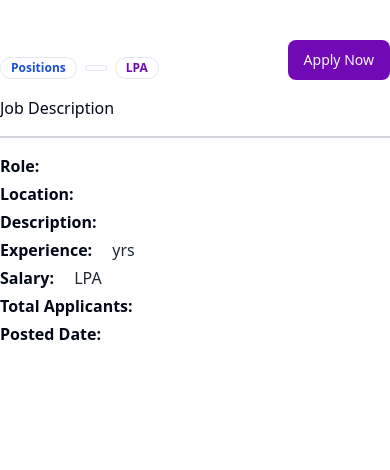
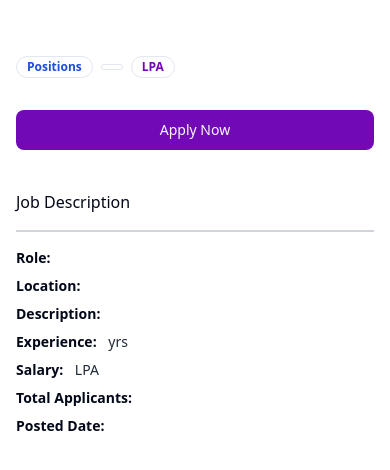
Before and after one commit to bhupendra7754/JobPortal, a React (Vite) app in the folder frontend/: page /description/1 in a window 390 px wide. Shown: the top 470 px of the page. Built offline with nearby package versions, Linux system fonts and the light colour scheme; no server answers.

Commit message:
Make JobDescription page fully responsive: stacked layout on small screens, horizontal on desktop

```diff
--- a/frontend/src/components/JobDescription.jsx
+++ b/frontend/src/components/JobDescription.jsx
@@ -9,8 +9,8 @@ import { useDispatch, useSelector } from 'react-redux';
 import { toast } from 'sonner';
 
 const JobDescription = () => {
-    const {singleJob} = useSelector(store => store.job);
-    const {user} = useSelector(store=>store.auth);
+    const { singleJob } = useSelector(store => store.job);
+    const { user } = useSelector(store => store.auth);
     const isIntiallyApplied = singleJob?.applications?.some(application => application.applicant === user?._id) || false;
     const [isApplied, setIsApplied] = useState(isIntiallyApplied);
 
@@ -20,63 +20,62 @@ const JobDescription = () => {
 
     const applyJobHandler = async () => {
         try {
-            const res = await axios.get(`${APPLICATION_API_END_POINT}/apply/${jobId}`, {withCredentials:true});
-
-            if(res.data.success){
-                setIsApplied(true); // Update the local state
-                const updatedSingleJob = {...singleJob, applications:[...singleJob.applications,{applicant:user?._id}]}
-                dispatch(setSingleJob(updatedSingleJob)); // helps us to real time UI update
+            const res = await axios.get(`${APPLICATION_API_END_POINT}/apply/${jobId}`, { withCredentials: true });
+            if (res.data.success) {
+                setIsApplied(true);
+                const updatedSingleJob = { ...singleJob, applications: [...singleJob.applications, { applicant: user?._id }] }
+                dispatch(setSingleJob(updatedSingleJob));
                 toast.success(res.data.message);
-
             }
         } catch (error) {
-            console.log(error);
             toast.error(error.response.data.message);
         }
     }
 
-    useEffect(()=>{
+    useEffect(() => {
         const fetchSingleJob = async () => {
             try {
-                const res = await axios.get(`${JOB_API_END_POINT}/get/${jobId}`,{withCredentials:true});
-                if(res.data.success){
+                const res = await axios.get(`${JOB_API_END_POINT}/get/${jobId}`, { withCredentials: true });
+                if (res.data.success) {
                     dispatch(setSingleJob(res.data.job));
-                    setIsApplied(res.data.job.applications.some(application=>application.applicant === user?._id)) // Ensure the state is in sync with fetched data
+                    setIsApplied(res.data.job.applications.some(application => application.applicant === user?._id))
                 }
             } catch (error) {
                 console.log(error);
             }
         }
         fetchSingleJob();
-    },[jobId,dispatch, user?._id]);
+    }, [jobId, dispatch, user?._id]);
 
     return (
-        <div className='max-w-7xl mx-auto my-10'>
-            <div className='flex items-center justify-between'>
-                <div>
-                    <h1 className='font-bold text-xl'>{singleJob?.title}</h1>
-                    <div className='flex items-center gap-2 mt-4'>
-                        <Badge className={'text-blue-700 font-bold'} variant="ghost">{singleJob?.postion} Positions</Badge>
-                        <Badge className={'text-[#F83002] font-bold'} variant="ghost">{singleJob?.jobType}</Badge>
-                        <Badge className={'text-[#7209b7] font-bold'} variant="ghost">{singleJob?.salary}LPA</Badge>
+        <div className='max-w-7xl mx-auto my-10 px-4 sm:px-6 lg:px-0'>
+            <div className='flex flex-col md:flex-row md:items-center md:justify-between gap-4 md:gap-0'>
+                <div className='flex-1'>
+                    <h1 className='font-bold text-xl sm:text-2xl'>{singleJob?.title}</h1>
+                    <div className='flex flex-wrap items-center gap-2 mt-4'>
+                        <Badge className='text-blue-700 font-bold' variant="ghost">{singleJob?.postion} Positions</Badge>
+                        <Badge className='text-[#F83002] font-bold' variant="ghost">{singleJob?.jobType}</Badge>
+                        <Badge className='text-[#7209b7] font-bold' variant="ghost">{singleJob?.salary}LPA</Badge>
                     </div>
                 </div>
                 <Button
-                onClick={isApplied ? null : applyJobHandler}
+                    onClick={isApplied ? null : applyJobHandler}
                     disabled={isApplied}
-                    className={`rounded-lg ${isApplied ? 'bg-gray-600 cursor-not-allowed' : 'bg-[#7209b7] hover:bg-[#5f32ad]'}`}>
+                    className={`rounded-lg mt-4 md:mt-0 ${isApplied ? 'bg-gray-600 cursor-not-allowed' : 'bg-[#7209b7] hover:bg-[#5f32ad]'}`}
+                >
                     {isApplied ? 'Already Applied' : 'Apply Now'}
                 </Button>
             </div>
-            <h1 className='border-b-2 border-b-gray-300 font-medium py-4'>Job Description</h1>
-            <div className='my-4'>
-                <h1 className='font-bold my-1'>Role: <span className='pl-4 font-normal text-gray-800'>{singleJob?.title}</span></h1>
-                <h1 className='font-bold my-1'>Location: <span className='pl-4 font-normal text-gray-800'>{singleJob?.location}</span></h1>
-                <h1 className='font-bold my-1'>Description: <span className='pl-4 font-normal text-gray-800'>{singleJob?.description}</span></h1>
-                <h1 className='font-bold my-1'>Experience: <span className='pl-4 font-normal text-gray-800'>{singleJob?.experience} yrs</span></h1>
-                <h1 className='font-bold my-1'>Salary: <span className='pl-4 font-normal text-gray-800'>{singleJob?.salary}LPA</span></h1>
-                <h1 className='font-bold my-1'>Total Applicants: <span className='pl-4 font-normal text-gray-800'>{singleJob?.applications?.length}</span></h1>
-                <h1 className='font-bold my-1'>Posted Date: <span className='pl-4 font-normal text-gray-800'>{singleJob?.createdAt.split("T")[0]}</span></h1>
+
+            <h1 className='border-b-2 border-b-gray-300 font-medium py-4 mt-6'>Job Description</h1>
+            <div className='my-4 space-y-2 text-sm sm:text-base'>
+                <h1 className='font-bold'>Role: <span className='pl-2 font-normal text-gray-800'>{singleJob?.title}</span></h1>
+                <h1 className='font-bold'>Location: <span className='pl-2 font-normal text-gray-800'>{singleJob?.location}</span></h1>
+                <h1 className='font-bold'>Description: <span className='pl-2 font-normal text-gray-800'>{singleJob?.description}</span></h1>
+                <h1 className='font-bold'>Experience: <span className='pl-2 font-normal text-gray-800'>{singleJob?.experience} yrs</span></h1>
+                <h1 className='font-bold'>Salary: <span className='pl-2 font-normal text-gray-800'>{singleJob?.salary}LPA</span></h1>
+                <h1 className='font-bold'>Total Applicants: <span className='pl-2 font-normal text-gray-800'>{singleJob?.applications?.length}</span></h1>
+                <h1 className='font-bold'>Posted Date: <span className='pl-2 font-normal text-gray-800'>{singleJob?.createdAt?.split("T")[0]}</span></h1>
             </div>
         </div>
     )
```
